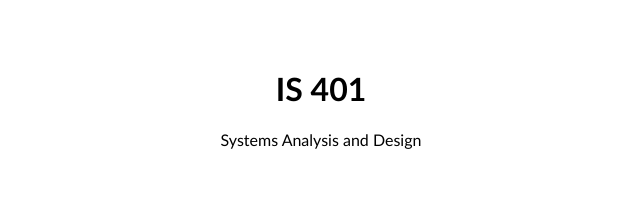
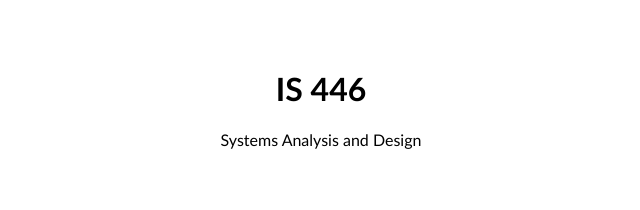
Before and after one commit to rgildiaz/IS-446, a plain HTML site: page index.html in a window 1280 px wide. Shown: the top 210 px of the page, 319-959 px from the left. Drawn offline with Linux system fonts and the light colour scheme.

Commit message:
Change course name

```diff
--- a/index.html
+++ b/index.html
@@ -10,7 +10,7 @@
     </head>
     <body>
         <header>
-            <h1>IS 401</h1>
+            <h1>IS 446</h1>
             <p>Systems Analysis and Design</p>
         </header>
         <main>
```
